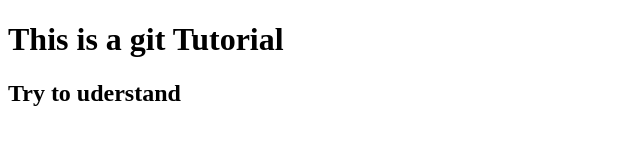
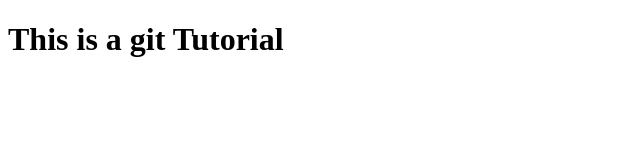
Before and after one commit to pushpendra-mehta-github/Lets-Learn-Git, a plain HTML site: page index.html in a window 1280 px wide. Shown: the whole page, without its empty margins (0-640 px from the left). Drawn offline with Linux system fonts and the light colour scheme.

Commit message:
new commit

```diff
--- a/index.html
+++ b/index.html
@@ -7,6 +7,5 @@
 </head>
 <body>
     <h1> This is a git Tutorial </h1>
-    <h2> Try to uderstand </h2>
 </body>
 </html>
```
